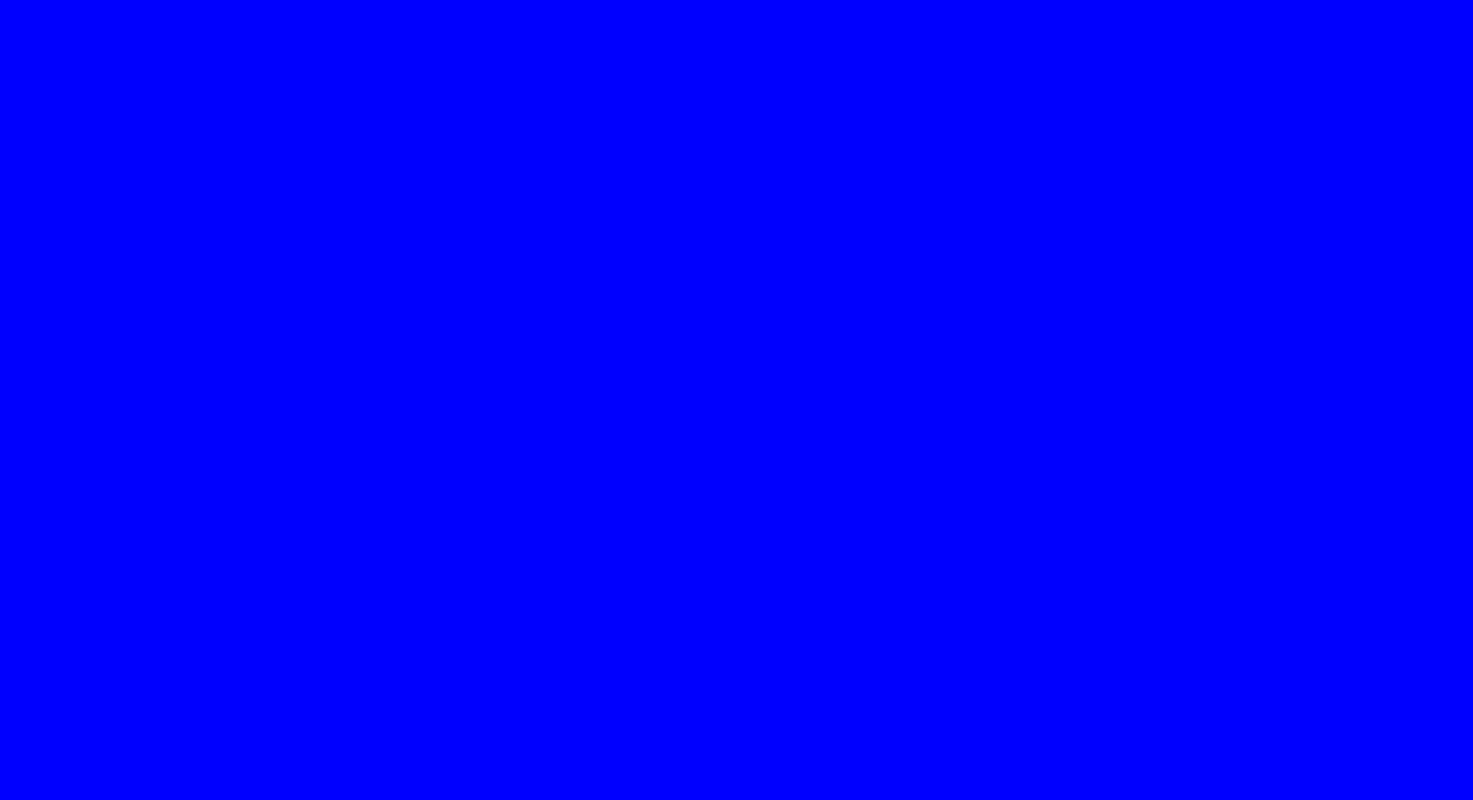
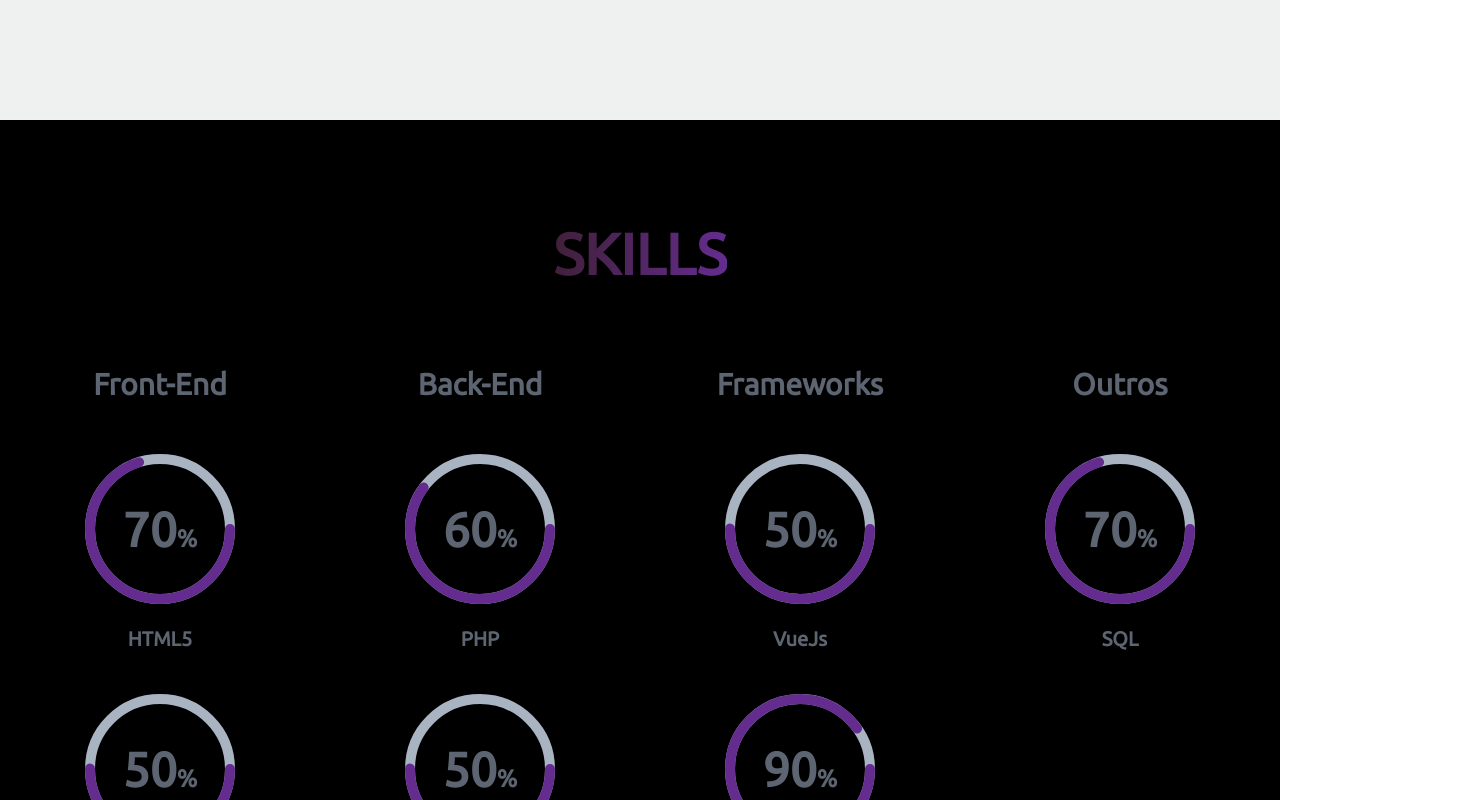
Before and after one commit to brunnuh/my-portfolio-v1, a Vue app: page / in a window 1280 px wide. Shown: the part 1980-2780 px from the top of the page, 1473 px wide, since content can reach past the window. Built offline with nearby package versions, Linux system fonts and the light colour scheme.

Commit message:
added skill component

```diff
--- a/src/components/Header/index.vue
+++ b/src/components/Header/index.vue
@@ -56,6 +56,7 @@ export default {
         flex-direction: column;
 
         color: var(--quinary);
+
 
         .fixedMain{
             position: fixed;
@@ -119,11 +120,12 @@ export default {
 
             display: flex;
             align-self: center;
+            justify-content: center;
             max-width: 65%;
             margin-top: 10vw;
 
             h2{
-                font-size: 7.5vh;
+                font-size: 4.5vw;
                 color: var(--quaternary);
                 p{
                     display: inline;
--- a/src/components/Section-Body/About/index.vue
+++ b/src/components/Section-Body/About/index.vue
@@ -24,17 +24,24 @@ export default {
     .container-about{
         display: flex;
         align-items: center;
-        height: 100%;
+        height: 1300px;
         width: 100%;
+        background-color: var(--quinary);
+
         .image{
             display: flex;
             justify-content: center;
+            align-items: center;
             //margin-top: 100px;
-            height: 100%;
+            height: 80%;
             width: 50%;
-            //background-color: rgb(248, 245, 245);
+            border-radius: 10px;
+            margin-left: 50px;
+            background-color: rgb(250, 249, 249);
+            //box-shadow: 4px 4px 10px rgba($color: #919191, $alpha: 0.5);
             img{ // efeito paralax
-                height: 100%;
+                height: 70%;
+                //max-width: 750px;
                 //perspective: 2px;
                 //transform-style: preserve-3d;
             }
@@ -57,20 +64,21 @@ export default {
 
 
             h2,p{
-                padding: 0 300px;
+                padding: 0 150px;
             }
 
             h2{
-                font-size: 7.5vh;
+                font-size: 4.5vw;
                 color: var(--sv);
                 margin-bottom: 40px;
+                width: 100%;
             }
             p{
                 align-items: flex-start;
                 margin-bottom: 20px;
                 color: var(--primary);
                 font-weight: 300;
-                font-size: 2vh;
+                font-size: 1.2vw;
                 font-family: -apple-system, BlinkMacSystemFont, 'Segoe UI', Roboto, Oxygen, Ubuntu, Cantarell, 'Open Sans', 'Helvetica Neue', sans-serif;
                 span{
                     font-weight: 900;
--- a/src/components/Section-Body/Skills/index.vue
+++ b/src/components/Section-Body/Skills/index.vue
@@ -1,19 +1,82 @@
 <template>
   <div class="container-skills">
       <h2>SKILLS</h2>
+
+    <section class="skills">
+        <div class="front-skills center-title">
+            <h3>Front-End</h3>
+            <CircleComponent title="HTML5" :porcent="70"/>
+            <CircleComponent title="CSS3" :porcent="50"/>
+        </div>
+        <div class="back-skills center-title">
+            <h3>Back-End</h3>
+            <CircleComponent title="PHP" :porcent="60"/>
+            <CircleComponent title="Python" :porcent="50"/>
+            <CircleComponent title="Dart" :porcent="90"/>
+        </div>
+        <div class="frameworks-skills center-title">
+            <h3>Frameworks</h3>
+            <CircleComponent title="VueJs" :porcent="50"/>
+            <CircleComponent title="Flutter" :porcent="90"/>
+            <CircleComponent title="Laravel" :porcent="50"/>
+        </div>
+        <div class="others-skills center-title">
+            <h3>Outros</h3>
+            <CircleComponent title="SQL" :porcent="70"/>
+
+        </div>
+    </section>
   </div>
 </template>
 
 <script>
+import CircleComponent from '@/components/globals/CircleProgress'
 export default {
-
+    components:{
+        CircleComponent
+    }
 }
 </script>
 
 <style scoped lang="scss">
     .container-skills{
         width: 100%;
-        height: 500px;
-        background-color: var(--secondary);
+        height: 1200px;
+        background-color: var(--primary);
+        display: flex;
+        flex-direction: column;
+        //justify-content: center;
+        align-items: center;
+        h2{
+            background: -webkit-linear-gradient(right, var(--sv), var(--sv2));
+            background-clip: text;
+            -webkit-text-fill-color: transparent;
+            font-size: 4.5vw;
+            margin-top: 100px;
+            margin-bottom: 80px;
+        }
+
+        .center-title{
+            display: flex;
+            flex-direction: column;
+            align-items: center;
+        }
+
+
+        // skills css
+        .skills{
+            //background-color: #fff;
+            width: 100%;
+            display: flex;
+            justify-content: space-around;
+
+            h3{
+                color: var(--tertiary);
+                margin-bottom: 50px;
+                font-size: 30px;
+            }
+
+
+        }
     }
 </style>
--- a/src/components/Section-Body/index.vue
+++ b/src/components/Section-Body/index.vue
@@ -20,8 +20,9 @@ export default {
     .container-section{
         grid-area: BD;
         display: flex;
+        height: 70vwquinary;
         flex-direction: column;
-        align-items: center;
+        //align-items: center;
         //background-color: var(--sv);
     }
 </style>
--- /dev/null
+++ b/src/components/globals/CircleProgress.vue
@@ -0,0 +1,131 @@
+<template>
+    <div class="box">
+        <div class="percent">
+            <svg>
+                <circle cx="70" cy="70" r="70"> </circle>
+                <circle
+                :style="
+                     StrokeDashoffsetValue
+                    "
+                cx="70" cy="70" r="70"> </circle>
+            </svg>
+            <div
+            class="number"
+            >
+                <h3>{{porcent}}<span>%</span></h3>
+            </div>
+        </div>
+        <span class="title">{{title}}</span>
+    </div>
+</template>
+
+<script>
+export default {
+    props:{
+        title: {
+            //required: true,
+            type: String,
+            default: "TITULO"
+        },
+        porcent: {
+            required: true,
+            type: Number
+        }
+    },
+  data() {
+      return {
+         StrokeDashoffsetValue: {
+             'stroke-dashoffset': 440 - (440 * this.porcent ) / 100
+         }
+      }
+  },
+
+
+}
+</script>
+
+<style scoped lang="scss">
+
+    //$porc: 0;
+
+    .box {
+
+        position: relative;
+        width: 200px;
+        height: 200px;
+        display: flex;
+        justify-content: center;
+        align-items: center;
+        flex-direction: column;
+        margin-bottom: 40px;
+        //background-color: red;
+        //box-shadow: 0 30px 60px rgba($color: #000000, $alpha: .2);
+        .percent{
+            svg{
+                position: relative;
+                width: 150px;
+                height: 150px;
+            }
+
+            svg circle{
+                width: 150px;
+                height: 150px;
+                fill: none;
+                stroke-width: 10;
+                //stroke: var(--primary);
+                transform: translate(5px,5px);
+                stroke-dasharray: 440;
+                stroke-dashoffset: 440;
+                stroke-linecap: round;
+                //animation-name: loadingSkill;
+
+                &:nth-child(1){
+                    stroke-dashoffset: 0;
+                    stroke: var(--quaternary);
+                }
+
+                &:nth-child(2){
+                    //stroke-dashoffset: 440 - (440 * $porc) / 100;//calc(440 - (440 * $porc) / 100);
+                    stroke: var(--sv);
+                }
+            }
+
+            .number{
+                position: absolute;
+                top: 0;
+                left: 0;
+                width: 100%;
+                height: 100%;
+                display: flex;
+                justify-content: center;
+                //align-items: center;
+                margin-top: 25%;
+                color: var(--tertiary);
+                h3{
+                    font-size: 48px;
+                    span{
+                        font-size: 24px;
+                    }
+                }
+
+            }
+        }
+        .title{
+            margin-top: 20px;
+            font-size: 20px;
+            font-weight: bold;
+            color: var(--tertiary);
+        }
+    }
+
+    @keyframes loadingSkill {
+
+        from{
+            stroke-dashoffset: 440;
+        }
+        to{
+            stroke-dashoffset: 880;
+        }
+    }
+
+</style>
```
Also changed, not shown: src/assets/tec-scaled-1.png (added).
